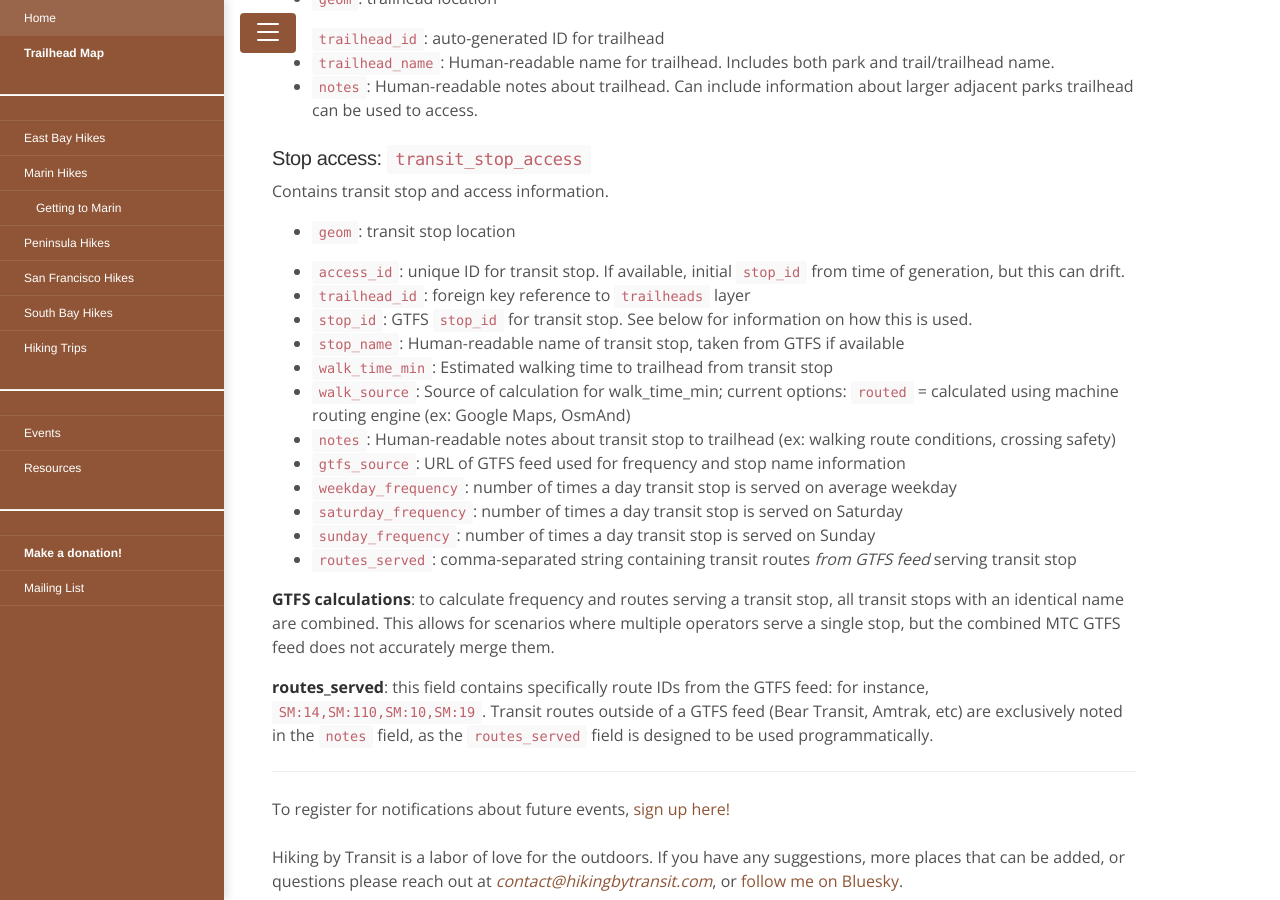
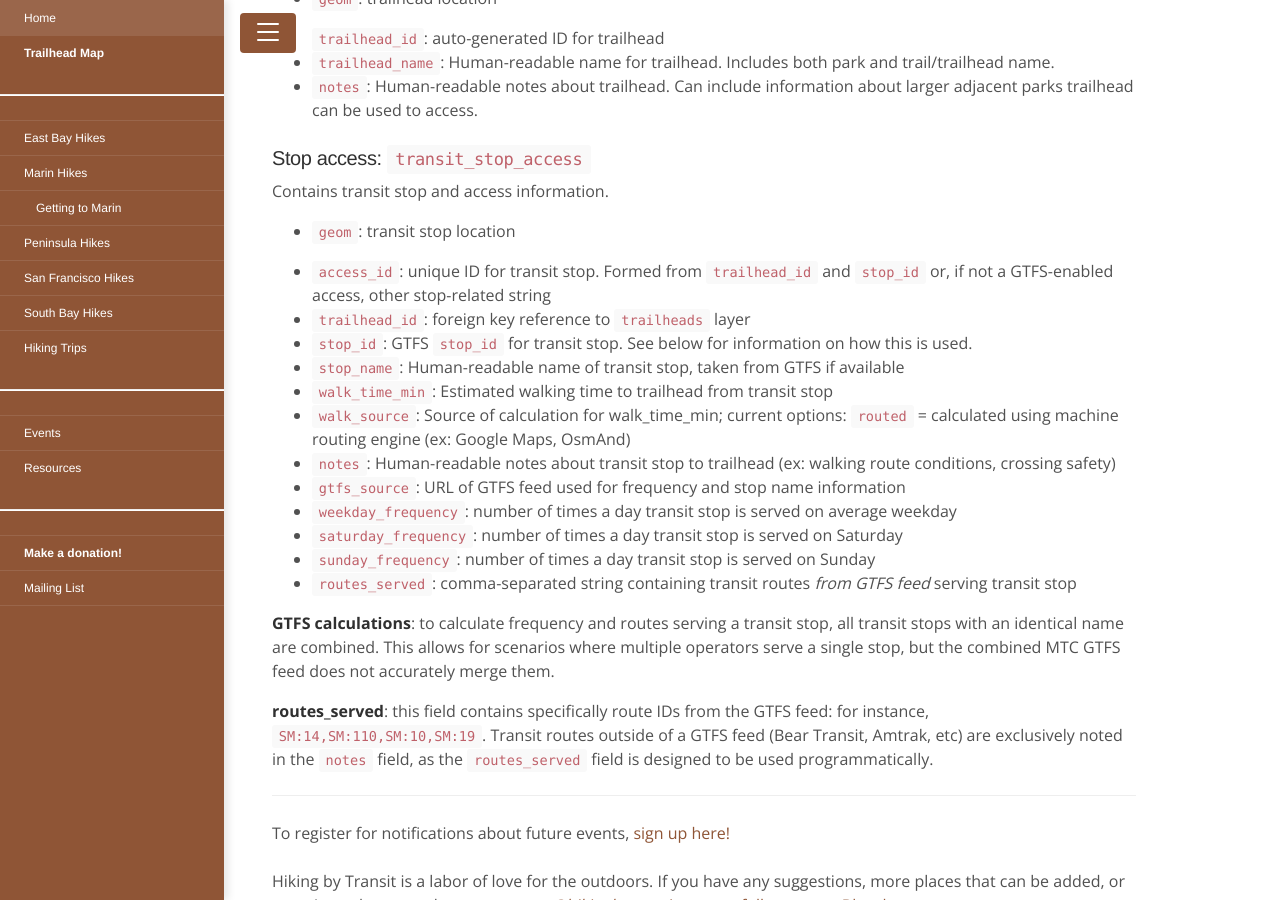
Before and after one commit to tschuy/hiking-by-transit, a Jekyll site: the page built from docs/geopackage.md, in a window 1280 px wide and 900 px high, scrolled down 615 px. Built offline with Jekyll 4.4.1, drawn with Linux system fonts in a browser that asks for light colours.

Commit message:
docs: better access_id description

```diff
--- a/docs/geopackage.md
+++ b/docs/geopackage.md
@@ -36,7 +36,7 @@ Contains transit stop and access information.
 
 * `geom`: transit stop location
 
-* `access_id`: unique ID for transit stop. If available, initial `stop_id` from time of generation, but this can drift.
+* `access_id`: unique ID for transit stop. Formed from `trailhead_id` and `stop_id` or, if not a GTFS-enabled access, other stop-related string
 * `trailhead_id`: foreign key reference to `trailheads` layer
 * `stop_id`: GTFS `stop_id` for transit stop. See below for information on how this is used.
 * `stop_name`: Human-readable name of transit stop, taken from GTFS if available
```
